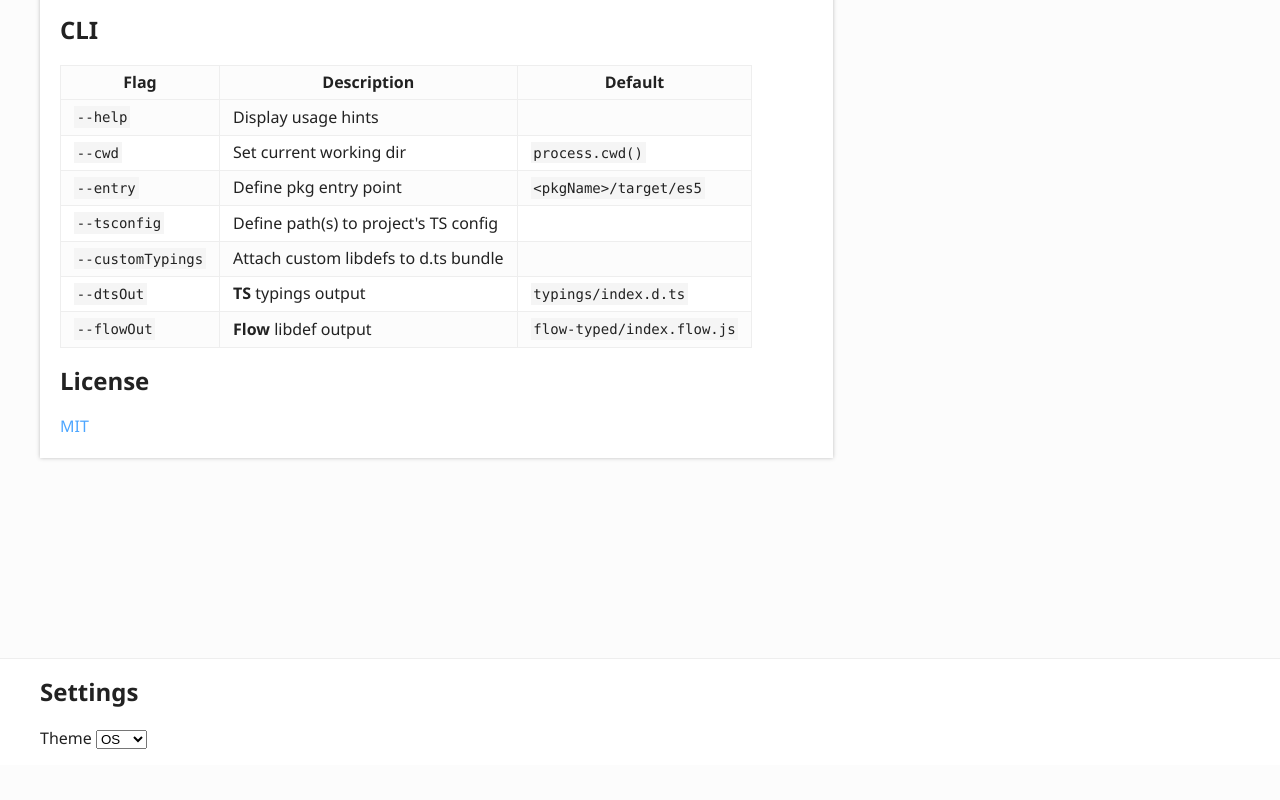
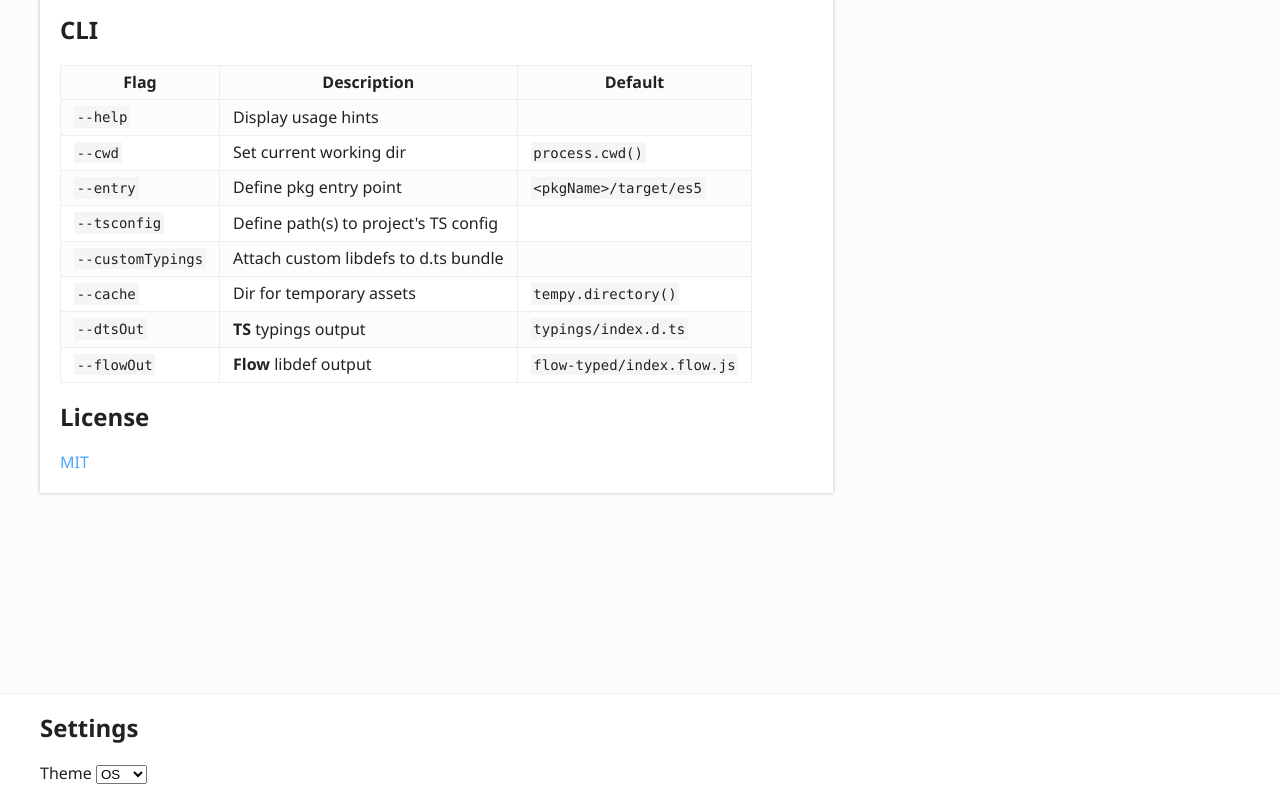
Before and after one commit to qiwi/libdefkit, a plain HTML site: page index.html in a window 1280 px wide. Shown: the part 728-1528 px from the top of the page. Before the commit the page ends 1493 px from the top, so only its background shows below. Drawn offline with Linux system fonts and the light colour scheme.

Commit message:
docs updated v3.2.0

```diff
--- a/index.html
+++ b/index.html
@@ -59,6 +59,11 @@
 <td></td>
 </tr>
 <tr>
+<td><code>--cache</code></td>
+<td>Dir for temporary assets</td>
+<td><code>tempy.directory()</code></td>
+</tr>
+<tr>
 <td><code>--dtsOut</code></td>
 <td><strong>TS</strong> typings output</td>
 <td><code>typings/index.d.ts</code></td>
```
Also changed, not shown: modules.html (+1 -1 lines).
